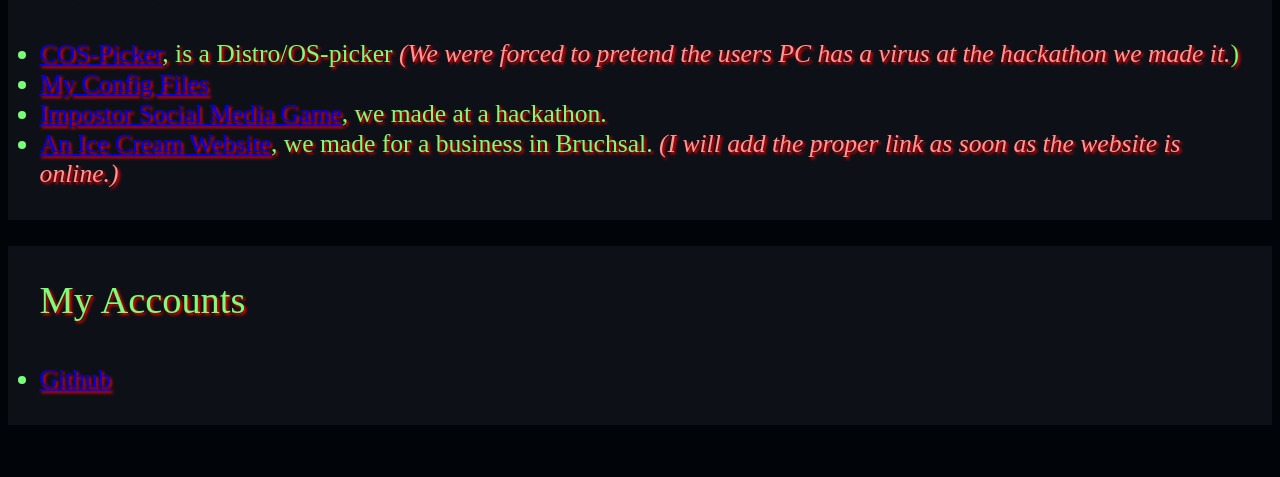
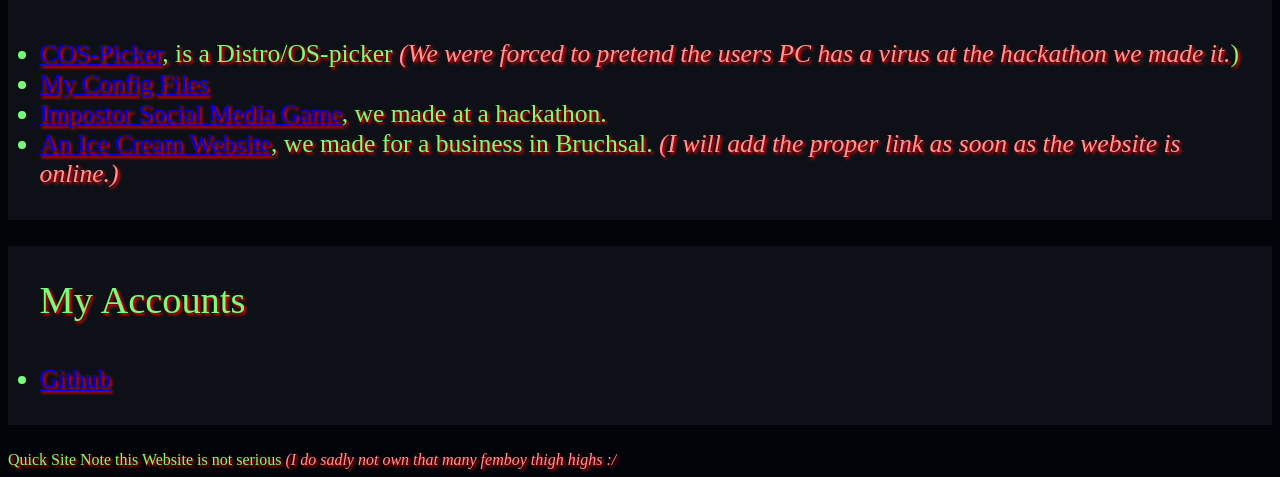
Before and after one commit to Kleefuchs/personal-homepage, a website: page index.html in a window 1280 px wide. Shown: the part 496-973 px from the top of the page. Before the commit the page ends 947 px from the top, so only its background shows below. Drawn offline with Linux system fonts and the light colour scheme.

Commit message:
Added Side not about amount of owned thigh highs

```diff
--- a/index.html
+++ b/index.html
@@ -25,5 +25,6 @@
             <div id="my-accounts-heading" class="heading">My Accounts</div>
             <li><a href="https://github.com/Kleefuchs">Github</a></li>
         </ul>
+        Quick Site Note this Website is not serious <i>(I do sadly not own that many femboy thigh highs :/</i>
     </body>
 </html>
```
